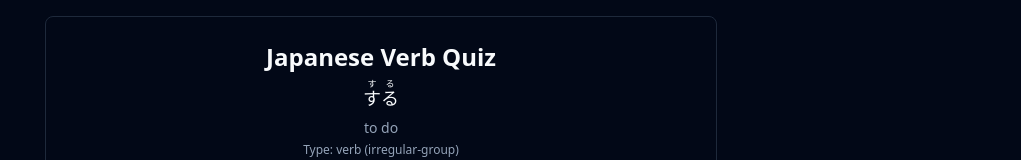
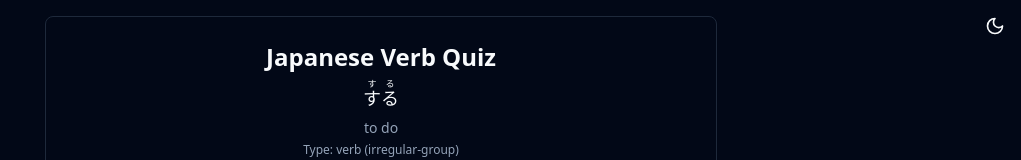
Before and after one commit to nicholas-gingerella/te-form-quiz, a Next.js app: page / in a window 1280 px wide. Shown: the top 160 px of the page, without its empty margins (259-1280 px from the left). Built offline with nearby package versions, Linux system fonts and the light colour scheme.

Commit message:
dark theme toggle

```diff
--- /dev/null
+++ b/src/components/theme-provider.js
@@ -0,0 +1,28 @@
+"use client"
+
+import { createContext, useContext, useEffect, useState } from "react"
+
+const ThemeContext = createContext({ theme: "dark", setTheme: () => null })
+
+export function ThemeProvider({ children }) {
+  const [theme, setTheme] = useState("dark")
+
+  useEffect(() => {
+    const root = window.document.documentElement
+    root.classList.remove("light", "dark")
+    root.classList.add(theme)
+  }, [theme])
+
+  return (
+    <ThemeContext.Provider value={{ theme, setTheme }}>
+      {children}
+    </ThemeContext.Provider>
+  )
+}
+
+export const useTheme = () => {
+  const context = useContext(ThemeContext)
+  if (context === undefined)
+    throw new Error("useTheme must be used within a ThemeProvider")
+  return context
+}
--- /dev/null
+++ b/src/components/theme-toggle.js
@@ -0,0 +1,20 @@
+import { Moon, Sun } from "lucide-react"
+import { Button } from "@/components/ui/button"
+import { useTheme } from "@/components/theme-provider"
+
+export function ThemeToggle() {
+  const { theme, setTheme } = useTheme()
+
+  return (
+    <Button
+      variant="ghost"
+      size="icon"
+      onClick={() => setTheme(theme === "light" ? "dark" : "light")}
+      className="fixed top-4 right-4"
+    >
+      <Sun className="h-5 w-5 rotate-0 scale-100 transition-all dark:-rotate-90 dark:scale-0" />
+      <Moon className="absolute h-5 w-5 rotate-90 scale-0 transition-all dark:rotate-0 dark:scale-100" />
+      <span className="sr-only">Toggle theme</span>
+    </Button>
+  )
+}
--- a/src/pages/_app.js
+++ b/src/pages/_app.js
@@ -1,9 +1,12 @@
 import '../styles/globals.css'
+import { ThemeProvider } from '@/components/theme-provider'
 
 export default function App({ Component, pageProps }) {
   return (
-    <div className="min-h-screen dark bg-background">
-      <Component {...pageProps} />
-    </div>
-  );
+    <ThemeProvider>
+      <div className="min-h-screen bg-background">
+        <Component {...pageProps} />
+      </div>
+    </ThemeProvider>
+  )
 }
--- a/src/pages/index.js
+++ b/src/pages/index.js
@@ -1,8 +1,10 @@
 import JapaneseQuiz from '@/components/JapaneseQuiz'
+import { ThemeToggle } from '@/components/theme-toggle'
 
 export default function Home() {
   return (
-    <main className="container mx-auto p-4 min-h-screen">
+    <main className="container mx-auto p-4 min-h-screen relative">
+      <ThemeToggle />
       <JapaneseQuiz />
     </main>
   )
```
